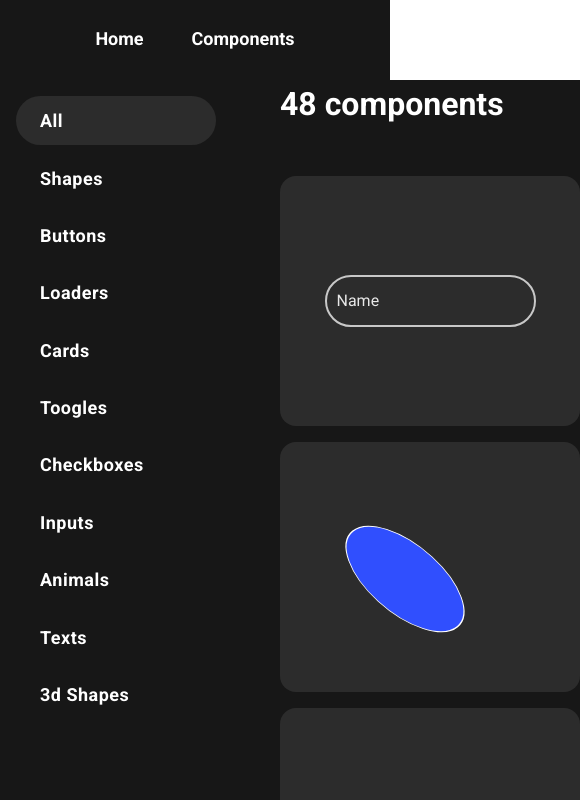
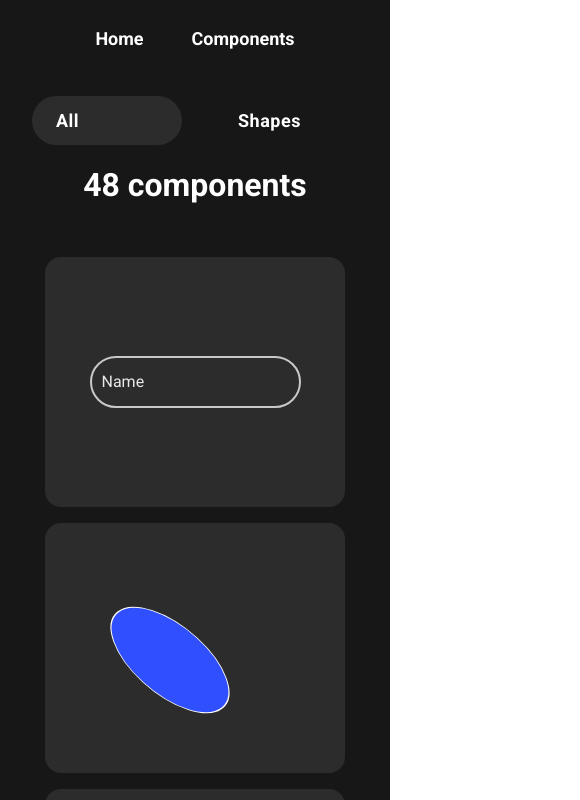
Before and after one commit to arishem51/iuniverse, a React (Vite) app: page /all in a window 390 px wide. Shown: the top 800 px of the page, 580 px wide, since content can reach past the window. Built offline with nearby package versions, Linux system fonts and the light colour scheme.

Commit message:
feat: Responsive MainContent

```diff
--- a/src/components/ListComponent/index.tsx
+++ b/src/components/ListComponent/index.tsx
@@ -7,11 +7,17 @@ const Wrapper = styled.div`
   flex: 1;
   background-color: var(--color-dark);
   padding-left: 3rem;
+  @media (width < 1300px) {
+    padding-left: 0;
+  }
 `;
 
 const Text = styled.h1`
   margin-bottom: 3rem;
   color: var(--color-white);
+  @media (width < 1300px) {
+    text-align: center;
+  }
 `;
 
 const ListWrapper = styled.div`
@@ -19,6 +25,9 @@ const ListWrapper = styled.div`
   grid-template-columns: repeat(auto-fill, minmax(300px, min-content));
   gap: 1rem;
   padding-bottom: 4rem;
+  @media (width < 1300px) {
+    justify-content: center;
+  }
 `;
 
 const ListItem = styled(FlexContainer)`
--- a/src/components/MainContent/index.tsx
+++ b/src/components/MainContent/index.tsx
@@ -5,6 +5,9 @@ import Sidebar from "../Sidebar";
 
 const Flex = styled(FlexContainer)`
   flex: 1;
+  @media (width < 1300px) {
+    flex-direction: column;
+  }
 `;
 
 export default function MainContent() {
--- a/src/components/Sidebar/index.tsx
+++ b/src/components/Sidebar/index.tsx
@@ -4,9 +4,18 @@ import { Type } from "../../types";
 import { FlexContainer } from "../Base";
 
 const SidebarWrapper = styled(FlexContainer)`
+  position: relative;
   padding: 1rem;
   background: var(--color-dark);
   gap: 0.5rem;
+  @media (width < 1300px) {
+    width: 100%;
+    flex-wrap: nowrap;
+    flex-direction: row;
+    overflow-x: scroll;
+    gap: 2rem;
+    padding: 1rem 2rem;
+  }
 `;
 
 const SidebarItem = styled.div`
@@ -21,6 +30,9 @@ const SidebarItem = styled.div`
     border-radius: 30px;
     background: var(--color-bg);
   }
+  @media (width) {
+    width: 150px;
+  }
 `;
 
 const SidebarItemText = styled.h6`
@@ -31,6 +43,7 @@ const SidebarItemText = styled.h6`
   font-size: 18px;
   text-transform: capitalize;
   letter-spacing: 0.5px;
+  white-space: nowrap;
 `;
 
 const SidebarLink = styled(Link)`
```
